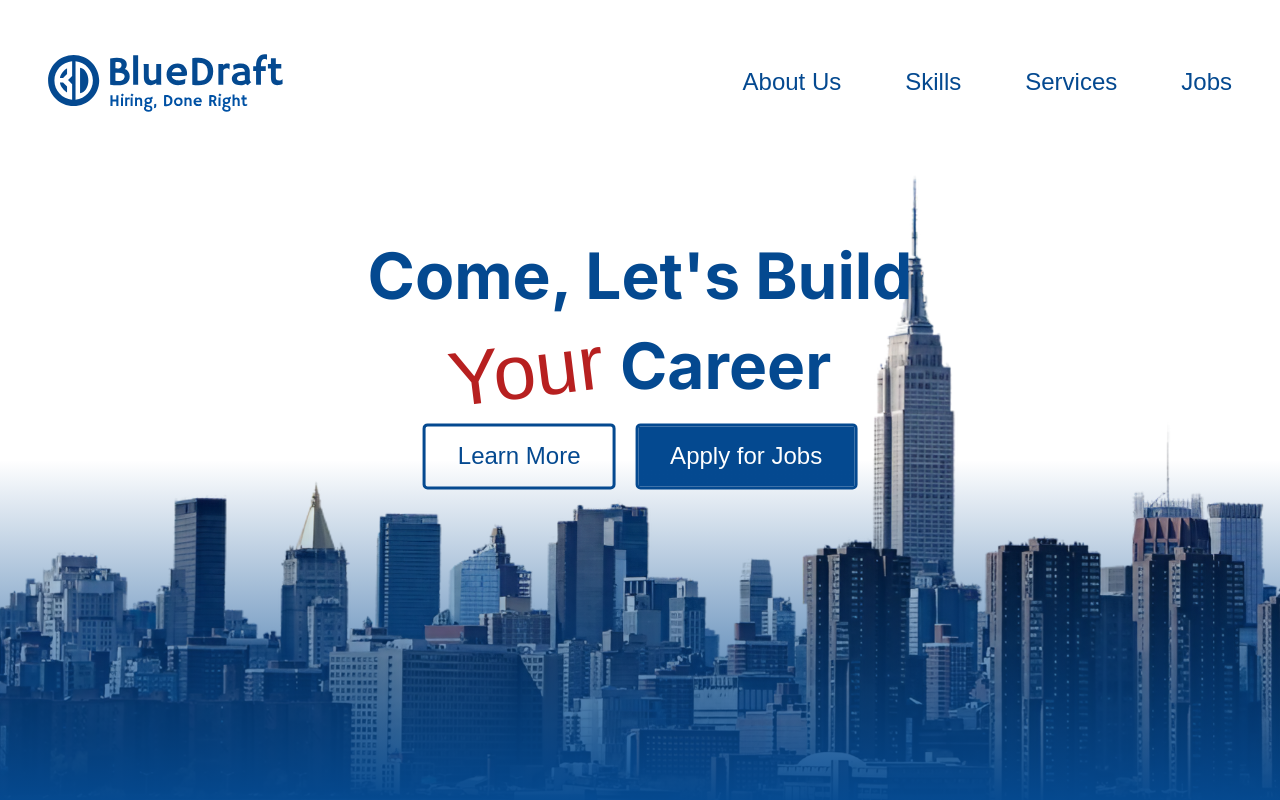
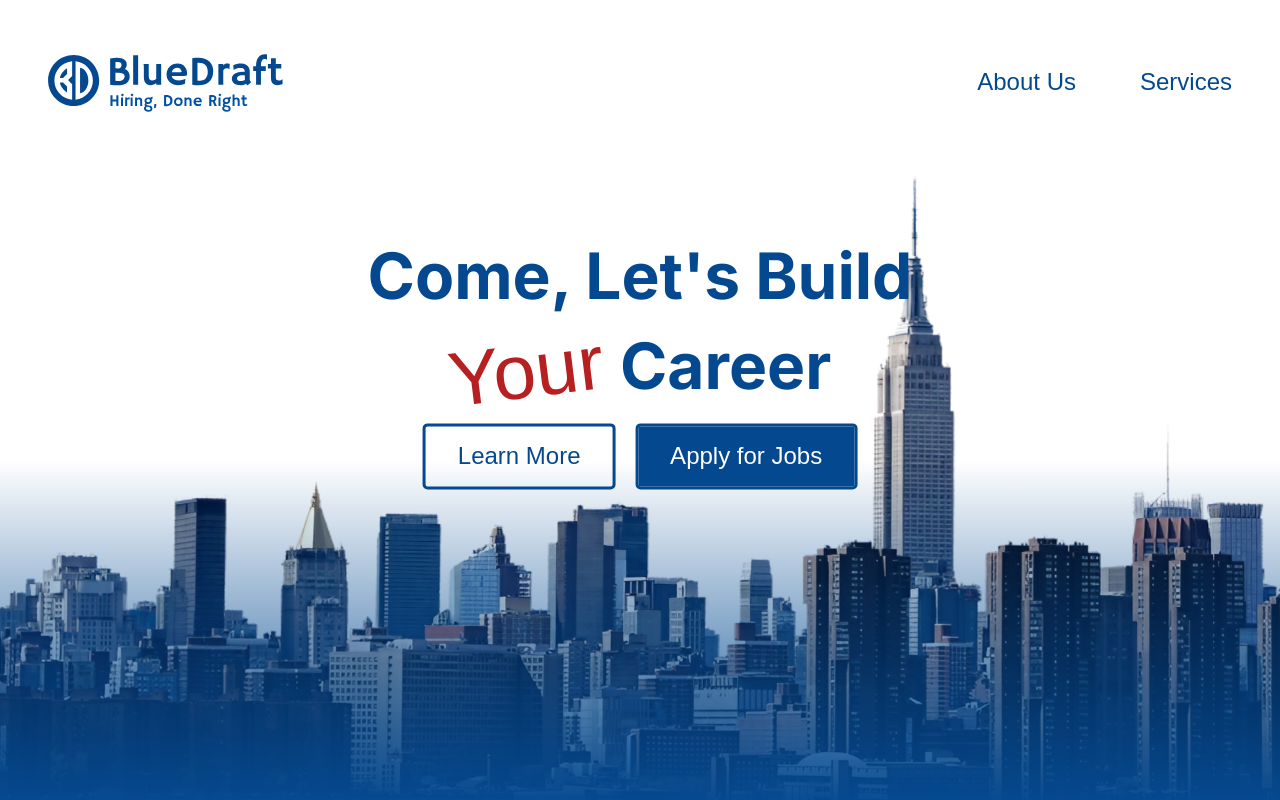
Before and after one commit to adarsh-ravikumar/bluedraft-hr, a Vue app: page / in a window 1280 px wide. Shown: the top 800 px of the page. Built offline with nearby package versions, Linux system fonts and the light colour scheme; a web font is replaced by a local one.

Commit message:
Remove navlinks "Skills" and "Jobs"

```diff
--- a/src/components/navbar/NavBar.vue
+++ b/src/components/navbar/NavBar.vue
@@ -4,9 +4,7 @@ import { ref } from 'vue'
 
 const links: { title: string; route: string }[] = [
   { title: 'About Us', route: '/about-us' },
-  { title: 'Skills', route: '/' },
   { title: 'Services', route: '/services' },
-  { title: 'Jobs', route: '/' },
 ]
 
 const useHamStore = defineStore('ham', () => {
@@ -101,10 +99,6 @@ nav {
       }
 
       cursor: pointer;
-      // fragile code, to be changed
-       &:nth-child(2), &:nth-child(4) {
-          cursor: not-allowed !important;
-      }
 
       .item__line {
         display: block;
```
